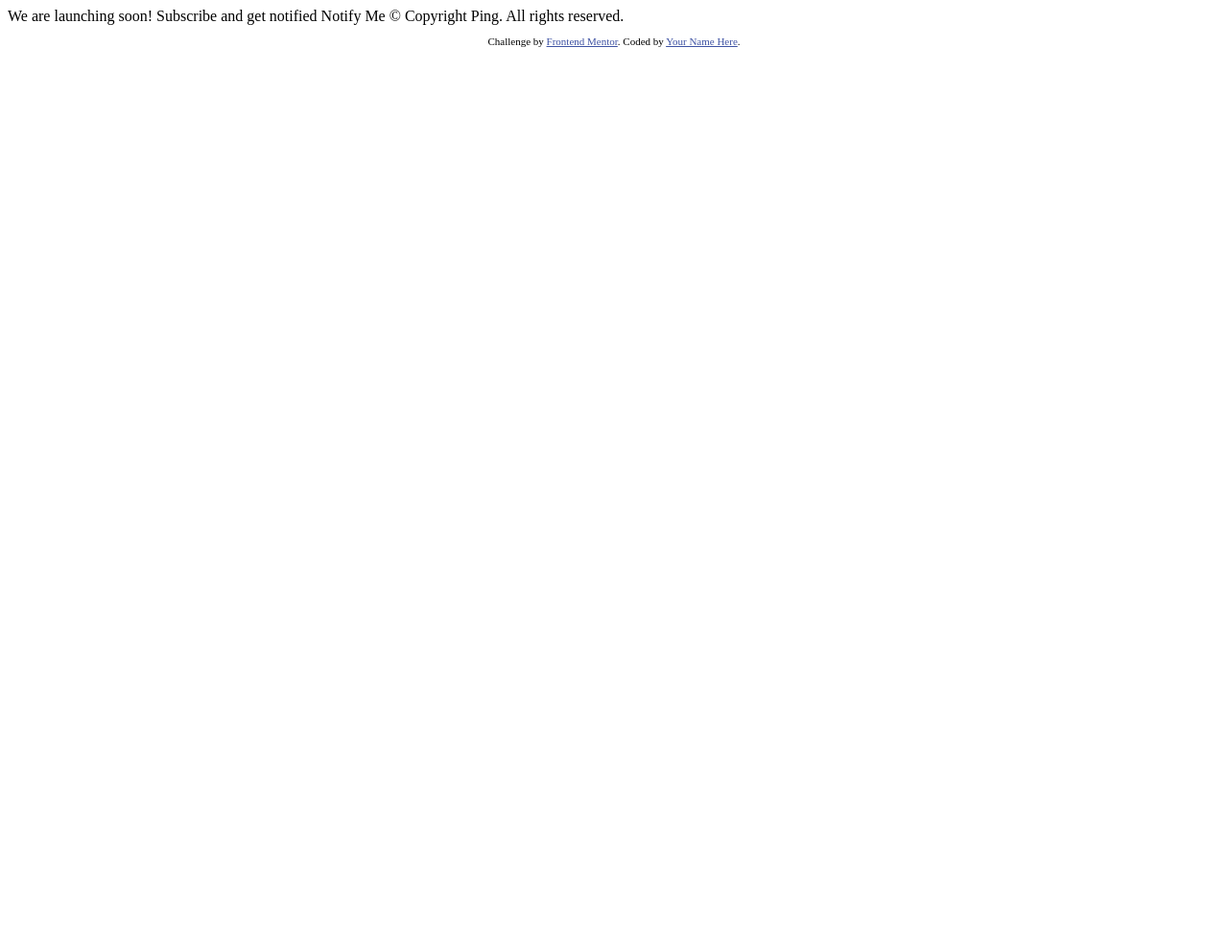
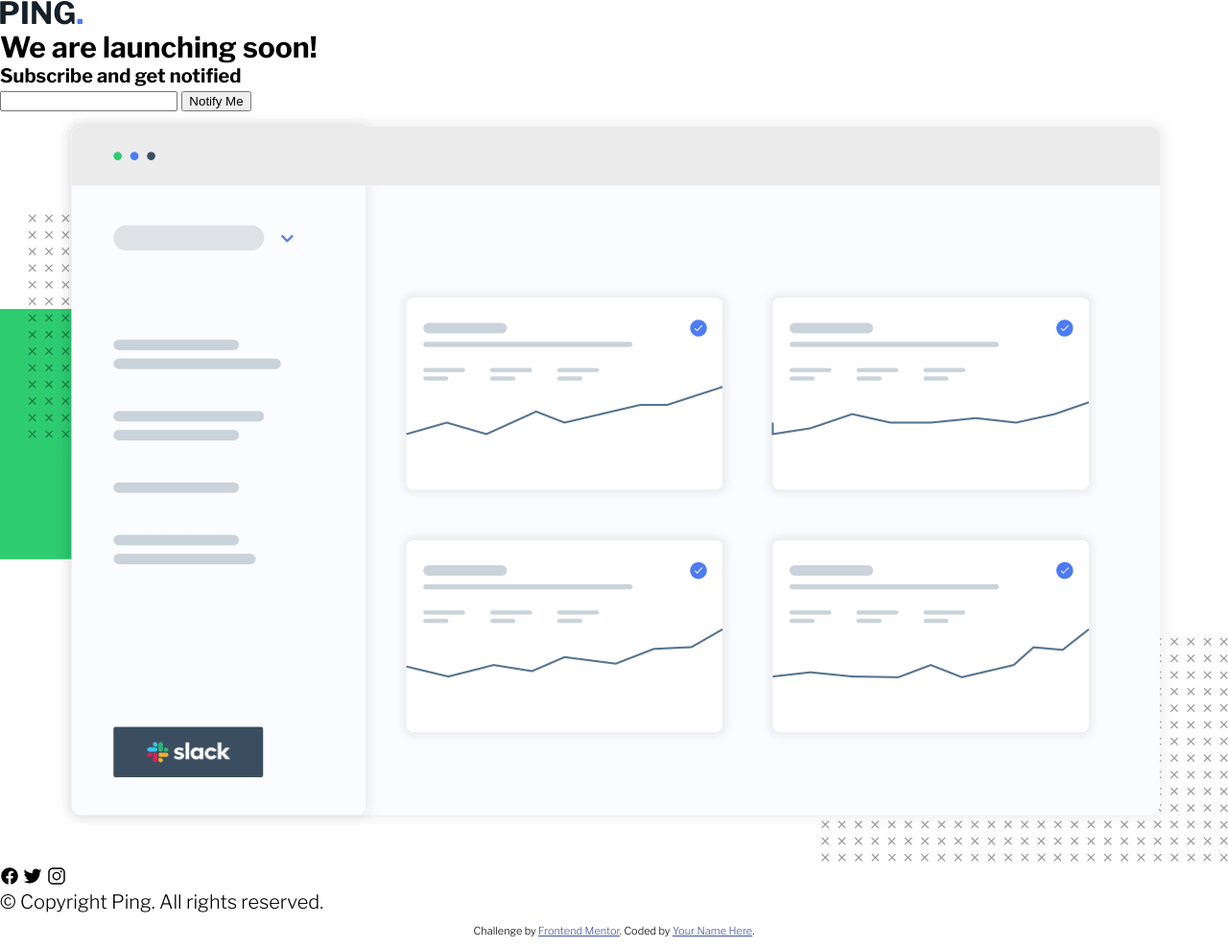
Before and after one commit to SimGagnon/Frontend-mentor-single-column, a plain HTML site: page index.html in a window 1280 px wide. Shown: the whole page at 96% size. Before the commit the page ends 800 px from the top, so only its background shows below. Drawn offline with nearby package versions, Linux system fonts and the light colour scheme.

Commit message:
finished basic html

```diff
--- a/app/scss/_globals.scss
+++ b/app/scss/_globals.scss
@@ -15,4 +15,5 @@ body {
     margin: 0;
     padding: 0;
     font-size: 20px;
+    font-family: $Libre;
 }
--- a/app/scss/_variables.scss
+++ b/app/scss/_variables.scss
@@ -6,3 +6,7 @@ $PaleBlue: hsl(223, 100%, 88%);
 $LightRed: hsl(354, 100%, 66%);
 $Gray: hsl(0, 0%, 59%);
 $VeryDarkBlue: hsl(209, 33%, 12%);
+
+// Font //
+
+$Libre: 'Libre Franklin', sans-serif;
--- a/app/scss/style.scss
+++ b/app/scss/style.scss
@@ -1,2 +1,2 @@
+@import "variables";
 @import "globals";
-@import "variables";
--- a/index.html
+++ b/index.html
@@ -2,13 +2,13 @@
 <html lang="en">
 <head>
   <meta charset="UTF-8">
-  <meta name="viewport" content="width=device-width, initial-scale=1.0"> <!-- displays site properly based on user's device -->
-
+  <meta name="viewport" content="width=device-width, initial-scale=1.0">
   <link rel="icon" type="image/png" sizes="32x32" href="./images/favicon-32x32.png">
-
+  <link rel="preconnect" href="https://fonts.gstatic.com">
+  <link href="https://fonts.googleapis.com/css2?family=Libre+Franklin:wght@300;600;700&display=swap" rel="stylesheet">
+  <link rel="stylesheet" href="app/css/style.css">
   <title>Frontend Mentor | Ping coming soon page</title>
 
-  <!-- Feel free to remove these styles or customise in your own stylesheet 👍 -->
   <style>
     .attribution { font-size: 11px; text-align: center; }
     .attribution a { color: hsl(228, 45%, 44%); }
@@ -16,11 +16,30 @@
 </head>
 <body>
 
-  We are launching soon!
+  <section class="main">
+    <div class="main_container">
+      <div class="main_header">
+        <img src="/images/logo.svg" alt="Ping Logo">
+        <h1>We are launching soon!</h1>
+        <h4>Subscribe and get notified</h4>
+        <form action="submit">
+          <input type="email" name="" id="">
+          <button>Notify Me</button>
+        </form>
 
-  Subscribe and get notified
+      </div>
+      <div class="main_image">
+        <img src="/images/illustration-dashboard.png" alt="">
+      </div>
+      <div class="main_socials">
+        <ion-icon name="logo-facebook"></ion-icon>
+        <ion-icon name="logo-twitter"></ion-icon>
+        <ion-icon name="logo-instagram"></ion-icon>
+      </div>
+    </div>
+  </section>
 
-  Notify Me
+
 
   &copy; Copyright Ping. All rights reserved.
 
@@ -30,5 +49,6 @@
       Coded by <a href="#">Your Name Here</a>.
     </p>
   </footer>
+  <script src="https://unpkg.com/ionicons@5.4.0/dist/ionicons.js"></script>
 </body>
 </html>
```
Also changed, not shown: app/css/style.css, 1 other file.
